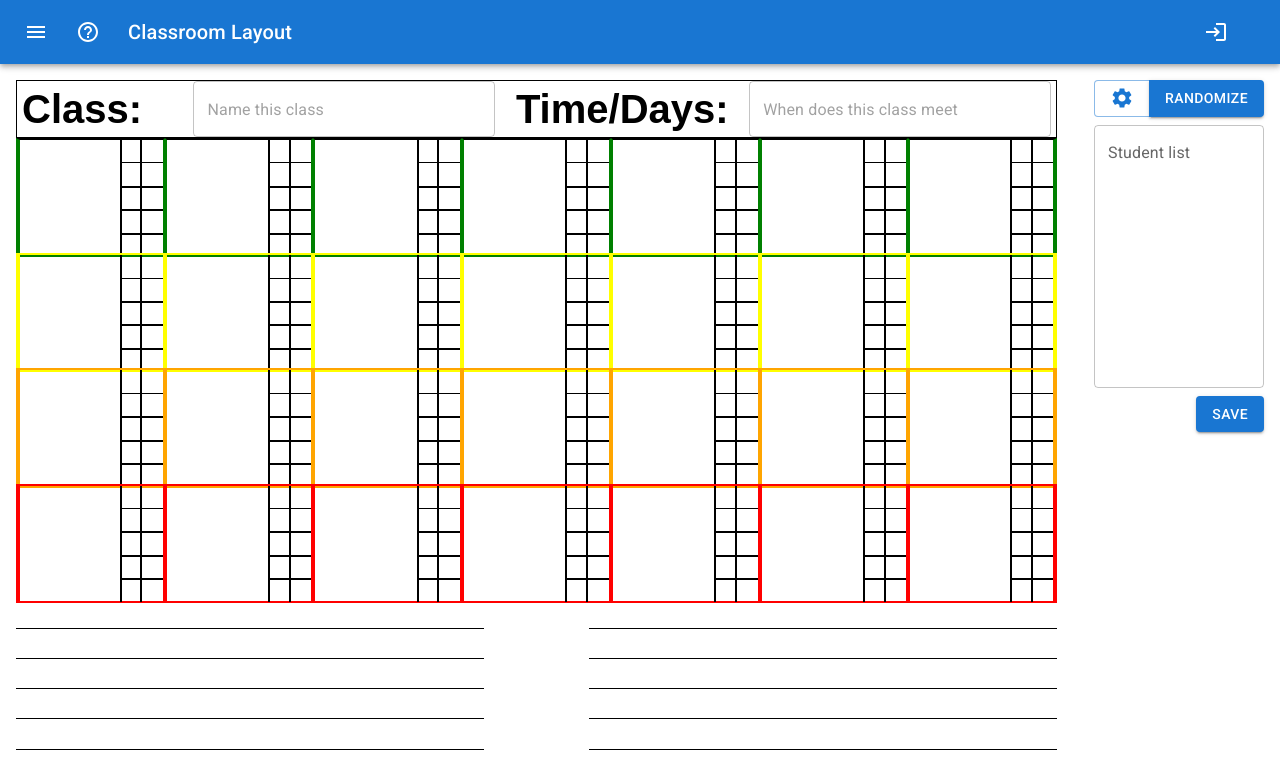
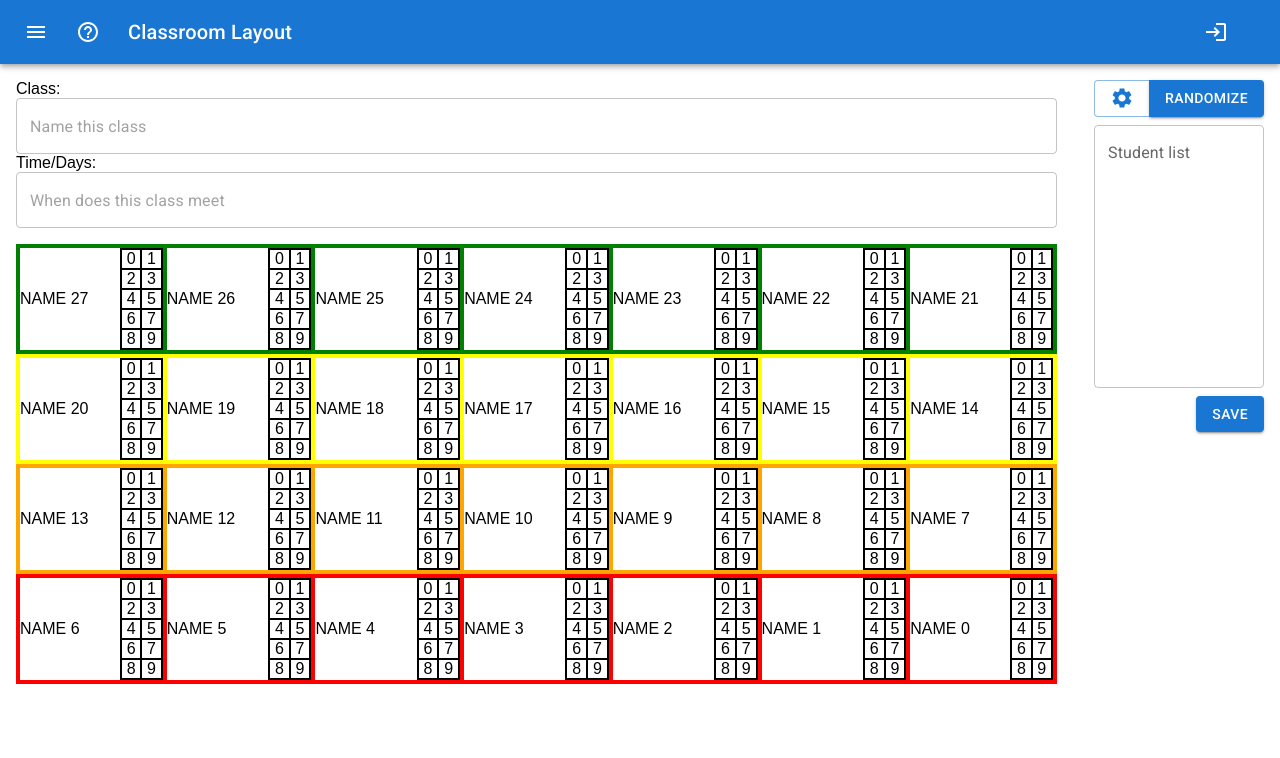
Before and after one commit to thomasoniii/class-layout, a React (Create React App) app: page / in a window 1280 px wide. Shown: the top 758 px of the page. Built offline with nearby package versions, Linux system fonts and the light colour scheme.

Commit message:
jimt/substantial re-layout progress

```diff
--- a/src/App.css
+++ b/src/App.css
@@ -1,154 +1,58 @@
 .App {
-  //text-align: center;
   display: grid;
   grid-template-columns: 1fr min-content;
   grid-gap: 5px;
 }
 
-h2 {
-  margin: 0px !important;
+* {
+  box-sizing: border-box;
 }
 
-.App-intro {
-  font-size: large;
+ul.students {
+  list-style: none;
+  padding: 0;
+  display: grid;
+
+  box-sizing: border-box;
 }
 
-body {
-  padding: 0px;
-  margin: 0px;
+li.student {
+  border: 2px solid;
+
+  display: grid;
+  grid-template-columns: 70% 30%;
+  grid-auto-rows: 100%;
+  border-top-width: 4px;
+  border-bottom-width: 4px;
+
+  align-items: center;
 }
 
-.print-control {
-  display: none;
+div.student-name {
 }
 
-.student-list {
-  /*  margin-top: 10px; */
-}
-
-.ui-control {
-  width: 100%;
-}
-
-@media print {
-  .config {
-    display: none;
-  }
-
-  .ui-control {
-    display: none;
-  }
-
-  .print-control {
-    display: initial;
-  }
-
-  .student-list {
-    display: none;
-  }
-}
-
-.student {
-  border: 2px solid;
-  display: grid;
-  grid-template-columns: 70% 15% 15%;
-  user-select: none;
-}
-
-.studentGrid {
-  display: grid;
-  box-sizing: border-box;
-  /*height: 4.8in;*/
-}
-
-.studentGrid div {
-  height: 100%;
-}
-
-.name {
-  border: 0px solid black;
-  grid-row-start: 1;
-  grid-row-end: 6;
-  padding: 5px;
-  text-align: center;
-}
-
-.assignmentsGrid {
+ul.student-grades {
+  list-style: none;
+  padding: 0;
   display: grid;
   grid-template-columns: 1fr 1fr;
-  grid-gap: 10%;
-  box-sizing: border-box;
-  margin-top: 0.1in;
-  max-height: 2in;
-}
-
-.assignmentsGrid div {
-  border-bottom: 1px solid black;
-  height: 0.2in;
-}
-
-.grade {
   border: 1px solid black;
 }
 
-.headerGrid {
-  display: grid;
-  grid-template-columns: 1fr 2fr 1fr 2fr;
-  grid-gap: 2%;
-  border: 1px solid black;
-  font-size: 250%;
-  text-align: left;
-  font-weight: bold;
-  box-sizing: border-box;
-  padding-left: 5px;
-  padding-right: 5px;
+ul.student-grades li.grade {
+  display: flex;
+  justify-content: center;
   align-items: center;
 }
 
-.gutter .student {
-  border: 2px solid gray;
-  border-left: 0px;
-  border-right-width: 4px;
+ul.student-grades li {
+  border: 1px solid black;
 }
 
-.gutter .grade {
-  border: 1px solid gray;
-}
-
-.firstStudent .student {
+li.first-student {
   border-left-width: 4px;
 }
 
-.lastStudent .student {
+li.last-student {
   border-right-width: 4px;
 }
-
-.lastRow .student {
-  border-bottom-width: 4px;
-}
-
-.grade:nth-child(-n + 3) {
-  border-top-width: 0px !important;
-}
-
-.grade:nth-child(2n) {
-  border-left-width: 2px !important;
-}
-
-.grade:nth-child(2n + 1) {
-  border-right-width: 0px !important;
-}
-
-.grade:nth-last-child(-n + 2) {
-  border-bottom-width: 0px !important;
-}
-
-.saved_class {
-  cursor: pointer;
-}
-
-.controls {
-  display: flex;
-  flex-direction: column;
-  justify-content: space-between;
-}
--- a/src/App.js
+++ b/src/App.js
@@ -29,9 +29,10 @@ import useMediaQuery from "@mui/material/useMediaQuery";
 
 import shuffle from "lodash.shuffle";
 
-import Student from "./Student";
+import { Student } from "./Student";
 import { Instructions } from "./Instructions";
 import { ClassList } from "./ClassList";
+import { AssignmentsGrid } from "./AssignmentsGrid";
 
 import "./App.css";
 import "@fontsource/roboto/300.css";
@@ -46,7 +47,7 @@ const App = () => {
   const [list, setList] = useState("");
   const [class_name, setClassName] = useState("");
   const [date_time, setDateTime] = useState("");
-  const [with_gutter, setWithGutter] = useState(false);
+
   const [auto_seats, setAutoSeats] = useState(true);
   const [numRows, setNumRows] = useState(4);
   const [seats_per_row, setSeatsPerRow] = useState(7);
@@ -223,11 +224,8 @@ const App = () => {
   }
 
   const studentGridStyles = {
-    gridTemplateColumns: `repeat(${
-      ((with_gutter ? numRows : 0) + numSeats) / numRows
-    },1fr)`,
-
-    gridAutoRows: `${4.8 / numRows}in`,
+    gridTemplateColumns: `repeat(${numSeats / numRows},1fr)`,
+    //gridAutoRows: `${4.8 / numRows}in`,
   };
 
   return (
@@ -342,7 +340,7 @@ const App = () => {
               variant="outlined"
               value={numRows}
               type="number"
-              onChange={(e) => setNumRows(e.target.value)}
+              onChange={(e) => setNumRows(Number(e.target.value))}
             />
           </FormGroup>
           <FormGroup sx={{ pt: 1 }}>
@@ -352,7 +350,7 @@ const App = () => {
               variant="outlined"
               value={seats_per_row}
               type="number"
-              onChange={(e) => setSeatsPerRow(e.target.value)}
+              onChange={(e) => setSeatsPerRow(Number(e.target.value))}
             />
           </FormGroup>
           <FormGroup>
@@ -366,17 +364,7 @@ const App = () => {
               label="auto adjust seats"
             />
           </FormGroup>
-          <FormGroup>
-            <FormControlLabel
-              control={
-                <Switch
-                  checked={with_gutter}
-                  onChange={() => setWithGutter(!with_gutter)}
-                />
-              }
-              label="include gray row"
-            />
-          </FormGroup>
+
           <FormGroup>
             <FormControlLabel
               control={
@@ -443,22 +431,8 @@ const App = () => {
               </div>
             </div>
 
-            <div className="studentGrid" style={studentGridStyles}>
-              {students.map((student, i) => {
-                let output = [];
-                if (with_gutter && i && i % seatsPerRow === 0) {
-                  output.push(
-                    <Student
-                      student={[]}
-                      key={`${i}n`}
-                      idx={99}
-                      onMove={moveStudent}
-                      classes={["gutter"]}
-                      numRows={numRows}
-                    />
-                  );
-                }
-                output.push(
+            <ul className="students" style={studentGridStyles}>
+              {students.map((student, i) => (
                 <Student
                   student={student ? student : []}
                   key={student}
@@ -468,29 +442,10 @@ const App = () => {
                   seatsPerRow={seatsPerRow}
                   numRows={numRows}
                 />
-                );
-                if (with_gutter && i === numSeats - 1) {
-                  output.push(
-                    <Student
-                      student={[]}
-                      key={`${i}n`}
-                      idx={99}
-                      onMove={moveStudent}
-                      classes={["gutter"]}
-                      numRows={numRows}
-                    />
-                  );
-                }
+              ))}
+            </ul>
 
-                return output;
-              })}
-            </div>
-
-            <div className="assignmentsGrid">
-              {[0, 1, 2, 3, 4, 5, 6, 7, 8, 9].map((i) => (
-                <div key={i}></div>
-              ))}
-            </div>
+            <AssignmentsGrid />
           </Box>
 
           <Box sx={{ p: 2 }} className="config">
--- /dev/null
+++ b/src/AssignmentsGrid.js
@@ -0,0 +1,9 @@
+import React from "react";
+
+export const AssignmentsGrid = () => (
+  <div className="assignments-grid">
+    {[0, 1, 2, 3, 4, 5, 6, 7, 8, 9].map((i) => (
+      <div key={i}></div>
+    ))}
+  </div>
+);
--- a/src/Student.js
+++ b/src/Student.js
@@ -3,7 +3,7 @@ import { useDrag, useDrop } from "react-dnd";
 
 import types from "./types";
 
-const Student = ({
+export const Student = ({
   classes = [],
 
   text,
@@ -12,15 +12,14 @@ const Student = ({
   seatsPerRow,
   onMove,
 
-  populateGutter,
   color_print,
   numRows,
 }) => {
-  console.log("STUDENT : NUMROWS", numRows);
+  console.log("STUDENT : NUMROWS", numRows, idx);
   const [{ isDragging }, dragRef] = useDrag(
     () => ({
       type: types.STUDENT,
-      item: { student, idx, seatsPerRow, populateGutter, color_print, onMove },
+      item: { student, idx, seatsPerRow, color_print, onMove },
       collect: (monitor) => ({
         isDragging: monitor.isDragging(),
       }),
@@ -71,20 +70,21 @@ const Student = ({
     "purple",
   ];
 
-  const _classes = ["student-container", ...classes];
+  const _classes = ["student", ...classes];
 
   const studentStyles = {};
 
-  if (populateGutter && idx % 7 === 0) {
-  } else if (color_print) {
+  if (color_print) {
     const ridx = Math.floor(idx / seatsPerRow);
-    console.log(idx, seatsPerRow, ridx, numRows, ridx < numRows);
+
     if (ridx < numRows) {
       const rowColor = ridx >= rows.length ? "black" : rows[ridx];
-      studentStyles.borderBottomColor = rowColor;
+      console.log(idx, seatsPerRow, ridx, numRows, ridx < numRows, rowColor);
+      studentStyles.borderColor = rowColor;
+      /* studentStyles.borderBottomColor = rowColor;
       studentStyles.borderLeftColor = rowColor;
       studentStyles.borderRightColor = rowColor;
-      studentStyles.borderTopColor = ridx === numRows - 1 ? "black" : rowColor;
+      studentStyles.borderTopColor = ridx === numRows - 1 ? "black" : rowColor; */
     } else if (idx !== 99) {
       studentStyles.borderColor = "black";
     } else {
@@ -93,29 +93,33 @@ const Student = ({
   }
 
   if (idx % seatsPerRow === seatsPerRow - 1) {
-    _classes.push("firstStudent");
+    _classes.push("first-student");
   } else if (idx % seatsPerRow === 0) {
-    _classes.push("lastStudent");
+    _classes.push("last-student");
   }
 
   return (
-    <div
+    <li
+      key={idx}
       ref={(node) => dragRef(dropRef(node))}
       className={_classes.join(" ")}
       style={{
         opacity: isDragging ? 0.5 : 1.0,
         cursor: idx === 99 || student[0] === undefined ? "" : "move",
         backgroundColor: isOver && canDrop ? "lightgreen" : "",
+        ...studentStyles,
       }}
     >
-      <div className="student" style={studentStyles}>
-        <div className="name">{student[0]}</div>
+      <div className="student-name">
+        {student[0]}NAME {idx}
+      </div>
+      <ul className="student-grades">
         {[0, 1, 2, 3, 4, 5, 6, 7, 8, 9].map((g) => (
-          <div className={`grade`} key={g}></div>
+          <li className={`grade`} key={g}>
+            {g}
+          </li>
         ))}
-      </div>
-    </div>
+      </ul>
+    </li>
   );
 };
-
-export default Student;
```
Lines whose indentation alone changed are shown as unchanged.
